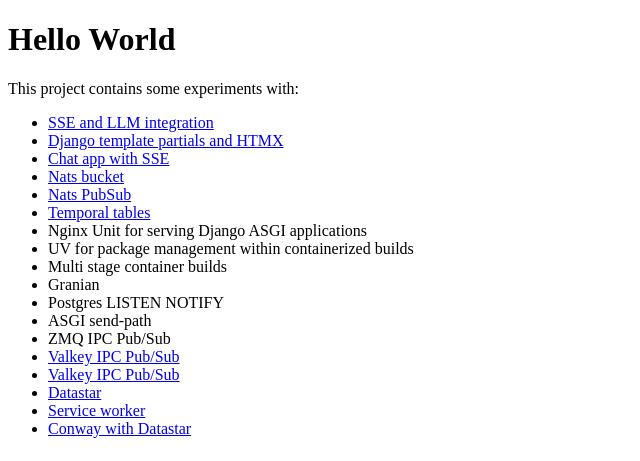
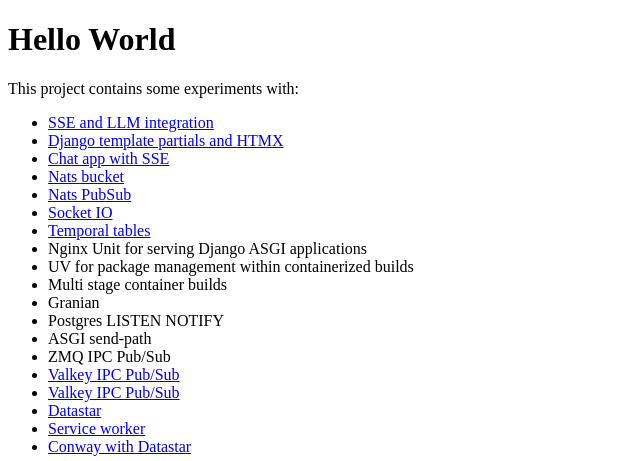
Before and after one commit to BradleyKirton/simp, a Django app: page / in a window 1280 px wide. Shown: the top 461 px of the page, without its empty margins (0-640 px from the left). Run offline with Django 5.2, Linux system fonts and the light colour scheme; parts of the project's set-up code (start-up, migrations or seed data) failed here and were passed over; some libraries are stand-ins or nearby versions.

Commit message:
chore: Update index.html

```diff
--- a/core/templates/core/index.html
+++ b/core/templates/core/index.html
@@ -19,6 +19,7 @@
         <li><a href="{% url 'chat' %}">Chat app with SSE</a></li>
         <li><a href="{% url 'bucket' %}">Nats bucket</a></li>
         <li><a href="{% url 'nats_pubsub' %}">Nats PubSub</a></li>
+        <li><a href="{% url 'sio' %}">Socket IO</a></li>
         <li>
             <a href="https://github.com/nearform/temporal_tables/blob/master/versioning_function.sql">Temporal
                 tables</a>
```
